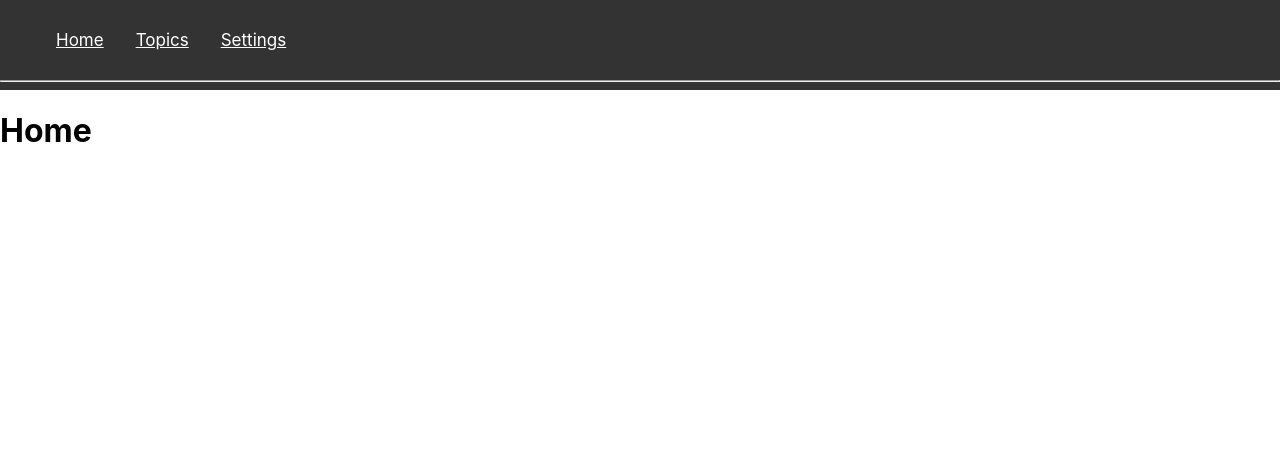
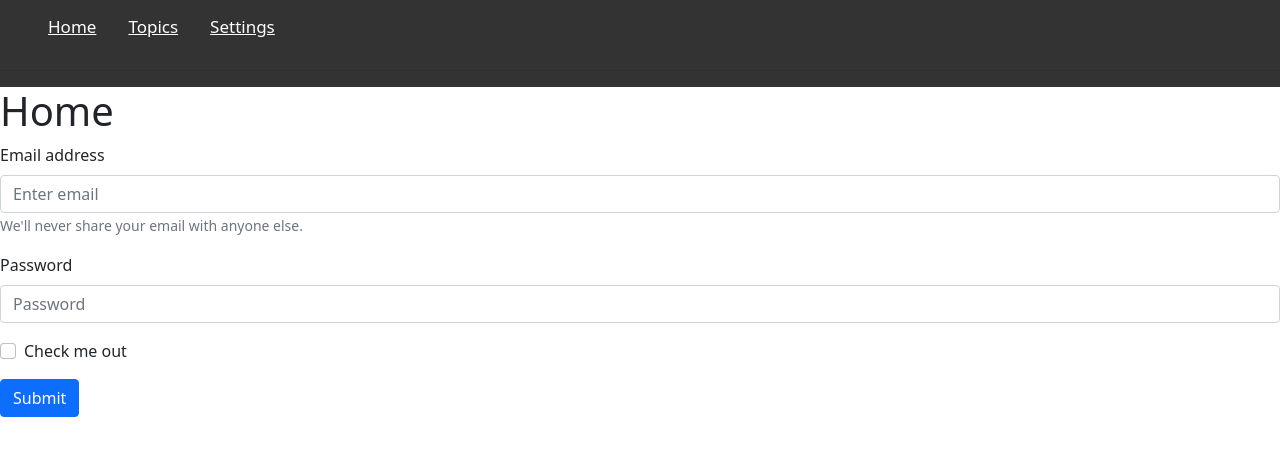
Before and after one commit to emi-ve/MorningApp, a React (Create React App) app: page / in a window 1280 px wide. Shown: the top 456 px of the page. Built offline with nearby package versions, Linux system fonts and the light colour scheme.

Commit message:
adding base form

```diff
--- a/package.json
+++ b/package.json
@@ -10,12 +10,13 @@
     "@types/node": "^16.11.27",
     "@types/react": "^18.0.5",
     "@types/react-dom": "^18.0.1",
+    "bootstrap": "^5.1.3",
     "react": "^18.0.0",
+    "react-bootstrap": "^2.3.1",
     "react-dom": "^18.0.0",
     "react-router-dom": "^6.3.0",
     "react-scripts": "5.0.1",
     "styled-components": "^5.3.5",
-    "typescript": "^4.6.3",
     "web-vitals": "^2.1.4"
   },
   "scripts": {
@@ -41,5 +42,8 @@
       "last 1 firefox version",
       "last 1 safari version"
     ]
+  },
+  "devDependencies": {
+    "typescript": "^4.6.4"
   }
 }
--- a/src/App.css
+++ b/src/App.css
@@ -1,3 +1,5 @@
+
+
 .App {
   text-align: center;
 }
--- a/src/components/Home.tsx
+++ b/src/components/Home.tsx
@@ -1,4 +1,11 @@
+import TaskList from './taskList/TaskList'
 const Home = () => {
-    return <h1>Home</h1>;
+    return (
+        <div>
+            <h1>Home</h1>
+            <TaskList />
+
+
+        </div>)
 }
 export default Home;
--- /dev/null
+++ b/src/components/taskList/TaskList.tsx
@@ -0,0 +1,31 @@
+import Form from 'react-bootstrap/Form';
+import Button from 'react-bootstrap/Button';
+
+const TaskList = () => {
+    return (
+        <div>
+            <Form>
+                <Form.Group className="mb-3" controlId="formBasicEmail">
+                    <Form.Label>Email address</Form.Label>
+                    <Form.Control type="email" placeholder="Enter email" />
+                    <Form.Text className="text-muted">
+                        We'll never share your email with anyone else.
+                    </Form.Text>
+                </Form.Group>
+
+                <Form.Group className="mb-3" controlId="formBasicPassword">
+                    <Form.Label>Password</Form.Label>
+                    <Form.Control type="password" placeholder="Password" />
+                </Form.Group>
+                <Form.Group className="mb-3" controlId="formBasicCheckbox">
+                    <Form.Check type="checkbox" label="Check me out" />
+                </Form.Group>
+                <Button variant="primary" type="submit">
+                    Submit
+                </Button>
+            </Form>
+        </div>
+
+    )
+}
+export default TaskList;
--- a/src/index.tsx
+++ b/src/index.tsx
@@ -4,6 +4,8 @@
 import App from './App';
 import reportWebVitals from './reportWebVitals';
 import { BrowserRouter } from 'react-router-dom';
+import 'bootstrap/dist/css/bootstrap.min.css';
+
 
 const root = ReactDOM.createRoot(
   document.getElementById('root') as HTMLElement
@@ -11,7 +13,7 @@
 root.render(
   <React.StrictMode>
     <BrowserRouter>
-    <App />
+      <App />
     </BrowserRouter>
   </React.StrictMode>
 );
```
Also changed, not shown: 1 other file (tests, documents, lock files or other folders).
